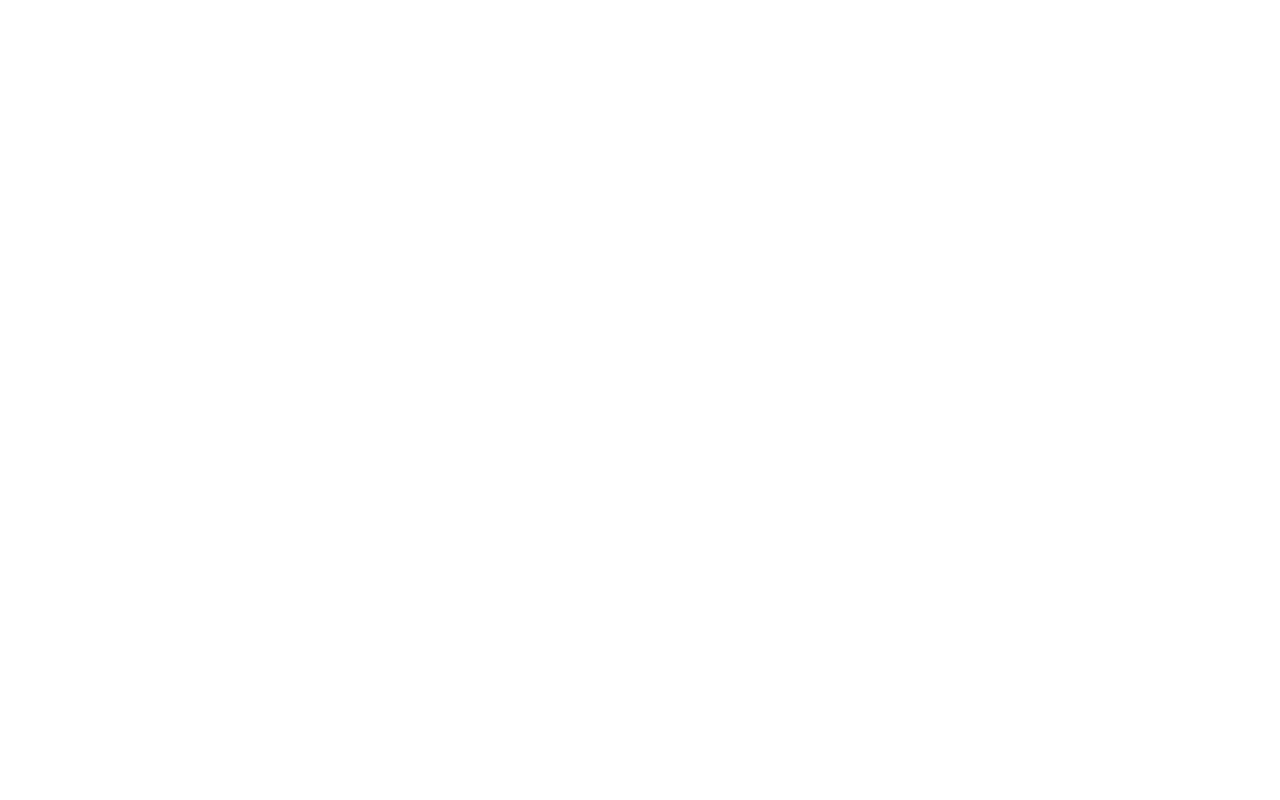
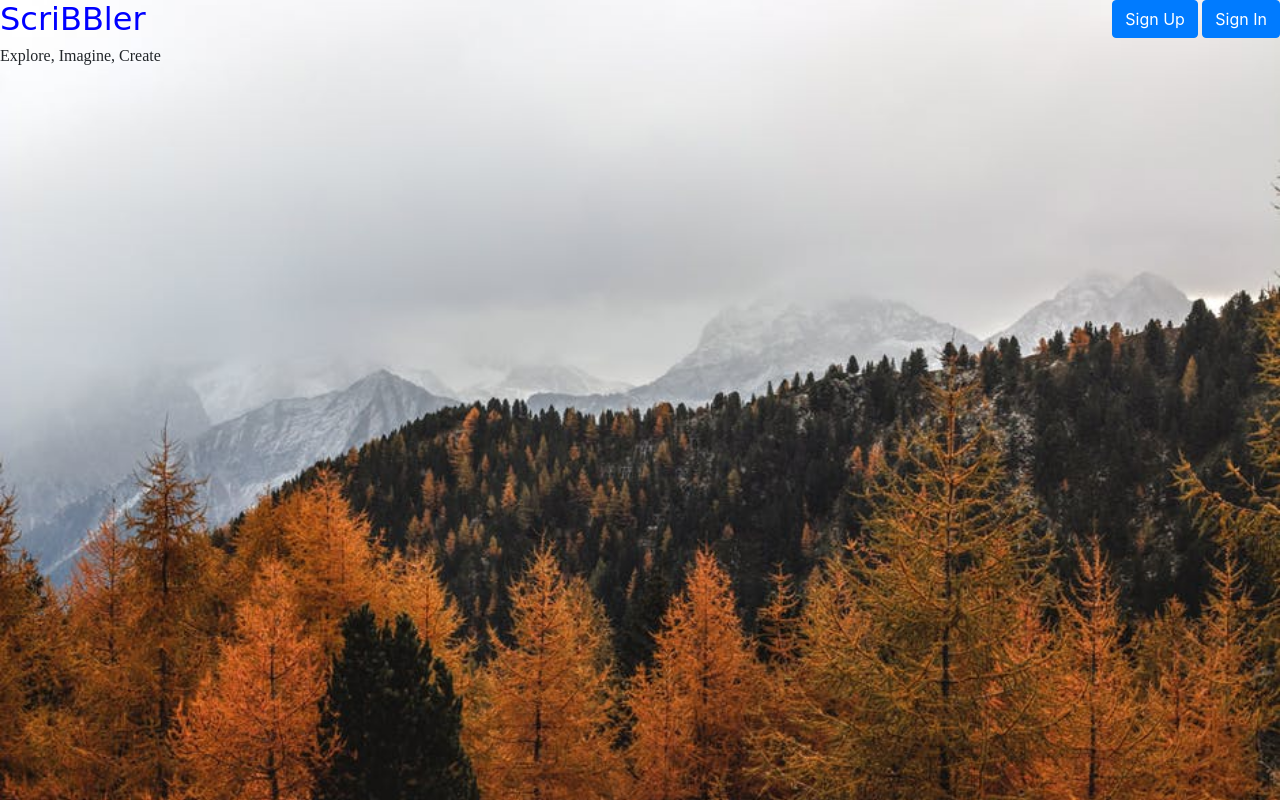
Before and after one commit to chaitraw/Scribbler, a plain HTML site: page index.html in a window 1280 px wide. Drawn offline with nearby package versions, Linux system fonts and the light colour scheme; a web font is replaced by a local one.

Commit message:
Added page header with header and sign in and sign up buttons

```diff
--- a/index.html
+++ b/index.html
@@ -1,13 +1,40 @@
 <!DOCTYPE html>
 <html>
 
-<head>
-    <!-- TODO: Include Font Awesome file here -->
-    <!-- TODO: Include Google Fonts file here -->
-</head>
+    <head>
+        <meta charset="utf-8" />
+        <meta http-equiv="X-UA-Compatible" content="IE=edge,chrome=1">
 
-<body>
-    <!-- TODO: Include all your code for the header and home page here -->
-</body>
+        <title>ScriBBler</title>
+
+        <!-- Font Awesome CDN -->
+        <link rel="stylesheet" href="https://cdnjs.cloudflare.com/ajax/libs/font-awesome/4.7.0/css/font-awesome.min.css">
+        <!-- Google Fonts CDN -->
+        <link href="https://fonts.googleapis.com/css?family=Montez&display=swap" rel="stylesheet">
+        <!-- Bootstrap CDN-->
+        <link href="https://stackpath.bootstrapcdn.com/bootstrap/4.4.1/css/bootstrap.min.css" rel="stylesheet" integrity="sha384-Vkoo8x4CGsO3+Hhxv8T/Q5PaXtkKtu6ug5TOeNV6gBiFeWPGFN9MuhOf23Q9Ifjh" crossorigin="anonymous">
+        <script src="https://stackpath.bootstrapcdn.com/bootstrap/4.4.1/js/bootstrap.min.js" integrity="sha384-wfSDF2E50Y2D1uUdj0O3uMBJnjuUD4Ih7YwaYd1iqfktj0Uod8GCExl3Og8ifwB6" crossorigin="anonymous"></script>
+        <script src="https://stackpath.bootstrapcdn.com/bootstrap/4.4.1/js/bootstrap.bundle.min.js" integrity="sha384-6khuMg9gaYr5AxOqhkVIODVIvm9ynTT5J4V1cfthmT+emCG6yVmEZsRHdxlotUnm" crossorigin="anonymous"></script>
+
+        <link rel="stylesheet" type="text/css" media="screen" href="./styles/common.css" />
+        <link rel="stylesheet" type="text/css" media="screen" href="./styles/index.css" />
+
+    </head>
+
+    <body id="main">
+        <!-- Page header -->
+        <header>
+            <div class="page-header">
+                <div class="signingDetails">
+                    <button class="btn btn-primary" type="signUp">Sign Up</button>
+                    <button class="btn btn-primary" type="signIn">Sign In</button>
+                </div>
+
+                <h2 id="main-header">ScriBBler</h2>
+                <h6 id="sub-header">Explore, Imagine, Create</h6>
+            </div>
+
+        </header>
+    </body>
 
 </html>
--- /dev/null
+++ b/styles/common.css
@@ -0,0 +1,10 @@
+#main-header {
+    color: blue;
+    font-family: 'Montez', cursive;
+}
+#sub-header {
+    font-family: 'Ubuntu Mono';
+}
+.signingDetails {
+    float: right;
+}
--- /dev/null
+++ b/styles/index.css
@@ -0,0 +1,11 @@
+body, html {
+    height: 100%;
+    margin: 0px;;
+}
+#main {
+    background-image: url(../images/background.jpg);
+    background-repeat: no-repeat;
+    background-position: center;
+    background-size: cover;
+    height: 100%;
+}
```
Also changed, not shown: scripts/index.js (added).
